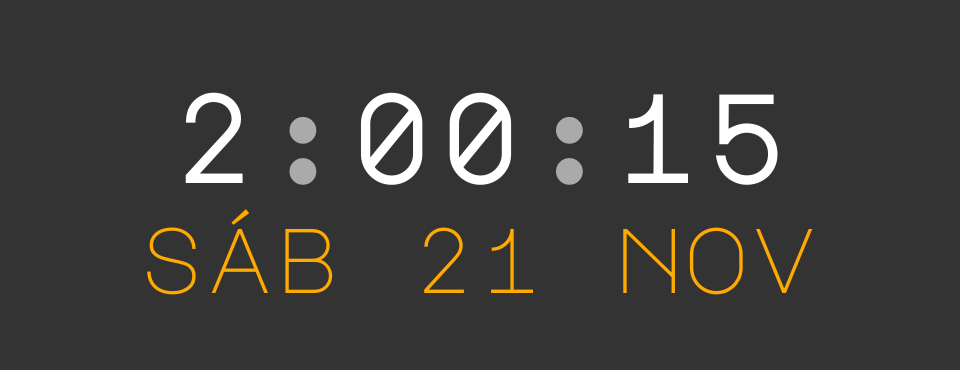
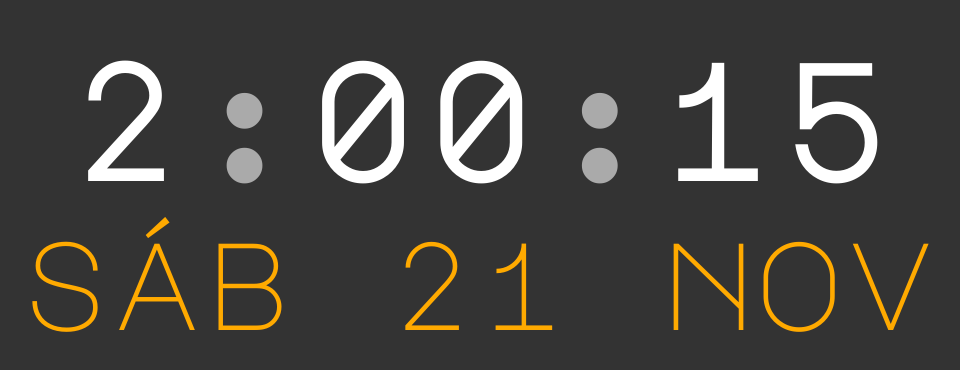
Before and after one commit to andreuscafe/raspi-clock, a plain HTML site: page dist/index.html in a window 1280 px wide. Shown: the part 212-582 px from the top of the page, without its empty margins (162-1122 px from the left). Drawn offline with nearby package versions, Linux system fonts and the light colour scheme.

Commit message:
Increased font size

```diff
--- a/src/style.scss
+++ b/src/style.scss
@@ -1,9 +1,9 @@
 @import url("https://fonts.googleapis.com/css?family=Montserrat:400,400i,700");
-@import url('https://fonts.googleapis.com/css2?family=Major+Mono+Display&display=swap');
+@import url("https://fonts.googleapis.com/css2?family=Major+Mono+Display&display=swap");
 
 body {
     // font-family: Montserrat, sans-serif;
-  font-family: 'Major Mono Display', monospace;
+    font-family: "Major Mono Display", monospace;
 }
 
 .wrapper {
@@ -17,22 +17,24 @@ body {
 
     background-color: #333;
 
-  color: #FFF;
+    color: #fff;
 
     .time {
-    font-size: 15vmin;
+        font-size: 20vmin;
         font-weight: bold;
-    color: #AAA;
+        color: #aaa;
 
-    .hours, .minutes, .seconds {
-      color: #FFF;
+        .hours,
+        .minutes,
+        .seconds {
+            color: #fff;
         }
     }
 
     .date {
-    font-size: 11.5vmin;
+        font-size: 15.5vmin;
         font-weight: 100;
 
-    color: #FFAA00;
+        color: #ffaa00;
     }
 }
```
Also changed, not shown: dist/style.css. Lines whose indentation alone changed are shown as unchanged.
